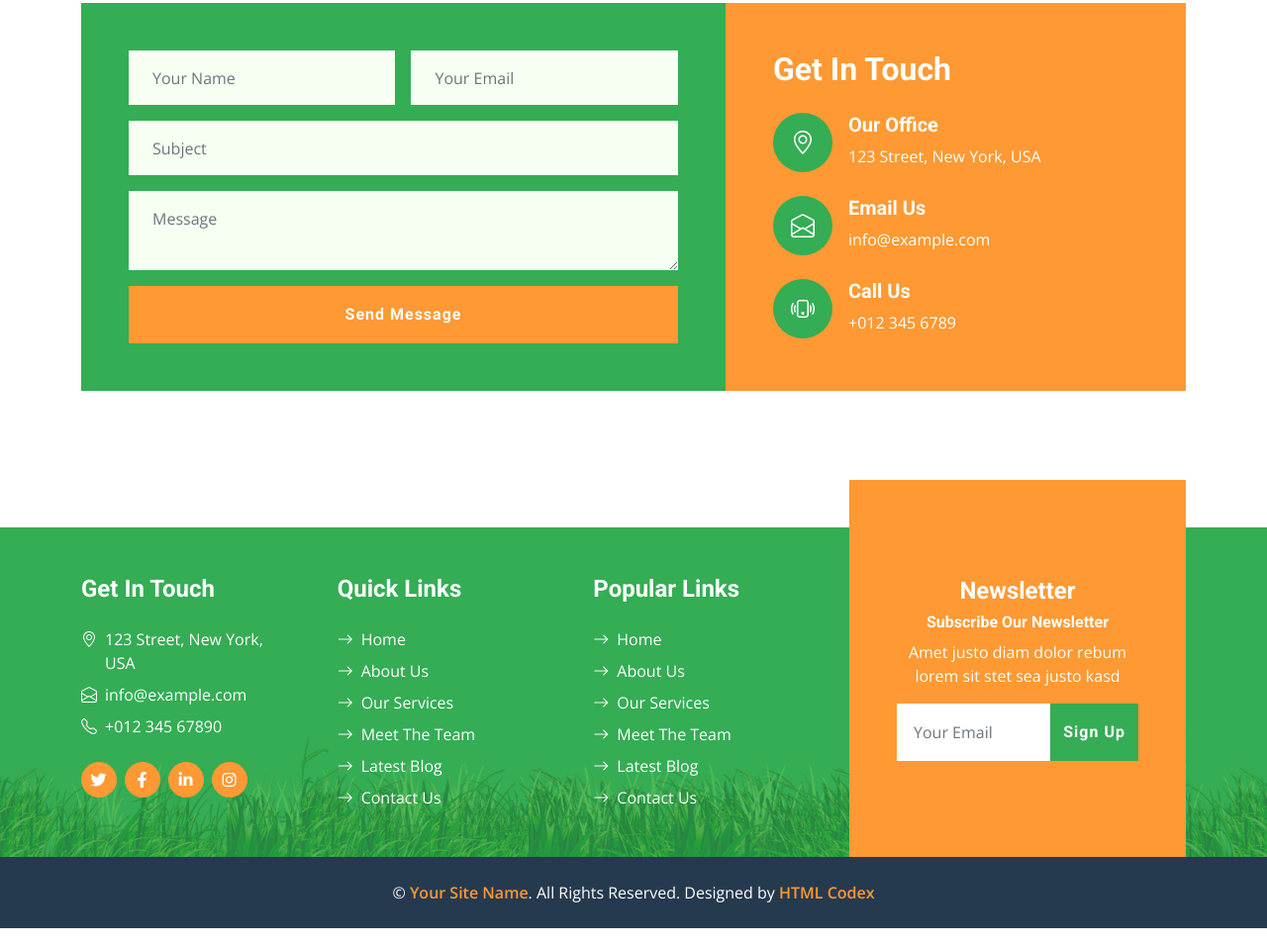
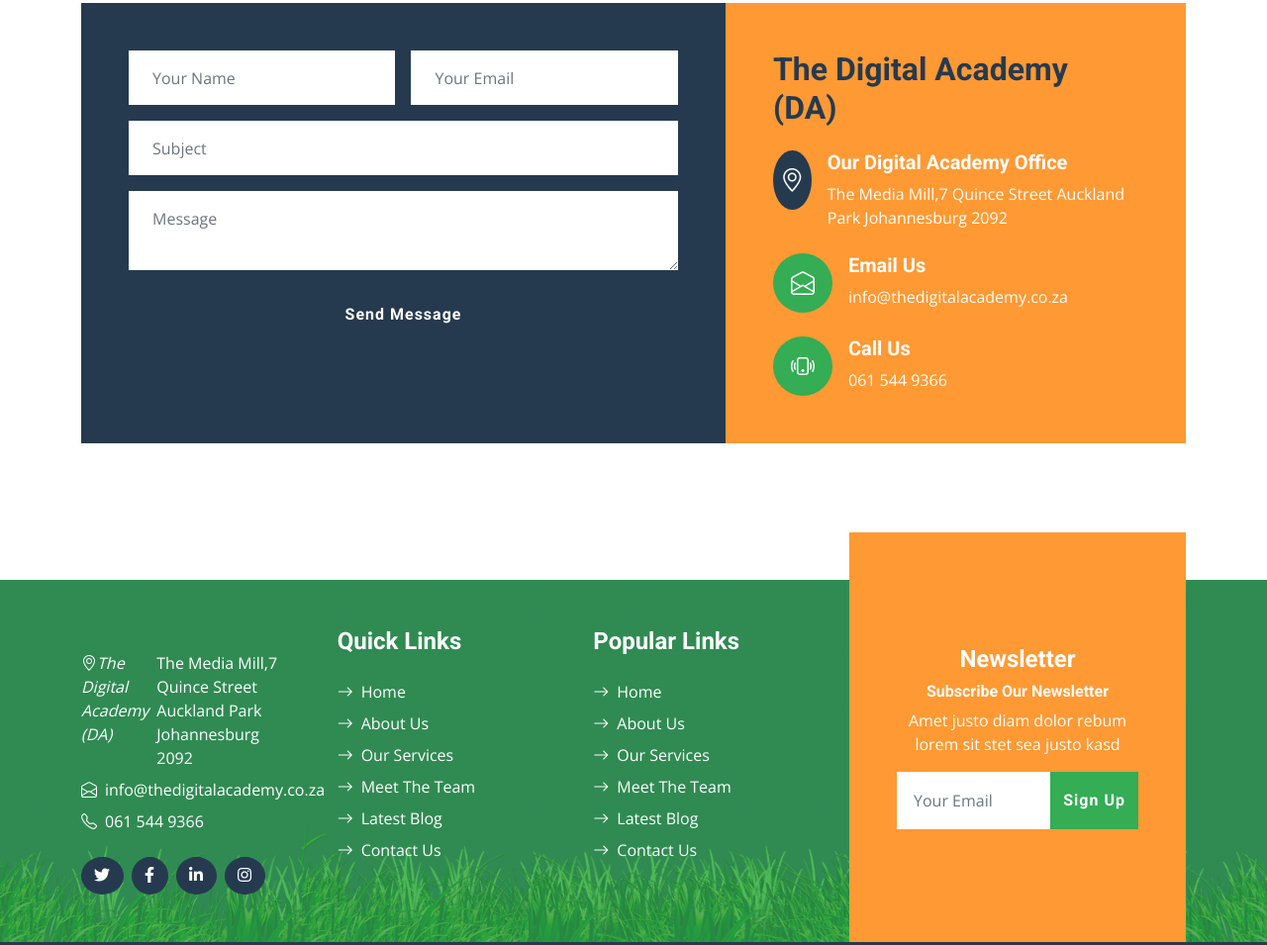
Before and after one commit to The-DigitalAcademy/Bruce_Morakane-DA, a plain HTML site: page contact.html in a window 1280 px wide. Shown: the part 868-1823 px from the top of the page at 99% size. Drawn offline with nearby package versions, Linux system fonts and the light colour scheme.

```diff
--- a/contact.html
+++ b/contact.html
@@ -113,23 +113,23 @@
             </div>
             <div class="row g-0">
                 <div class="col-lg-7">
-                    <div class="bg-primary h-100 p-5">
+                    <div class="bg-dark h-100 p-5">
                         <form>
                             <div class="row g-3">
                                 <div class="col-6">
-                                    <input type="text" class="form-control bg-light border-0 px-4" placeholder="Your Name" style="height: 55px;">
+                                    <input type="text" class="form-control bg-white border-0 px-4" placeholder="Your Name" style="height: 55px;">
                                 </div>
                                 <div class="col-6">
-                                    <input type="email" class="form-control bg-light border-0 px-4" placeholder="Your Email" style="height: 55px;">
+                                    <input type="email" class="form-control bg-white border-0 px-4" placeholder="Your Email" style="height: 55px;">
                                 </div>
                                 <div class="col-12">
-                                    <input type="text" class="form-control bg-light border-0 px-4" placeholder="Subject" style="height: 55px;">
+                                    <input type="text" class="form-control bg-white border-0 px-4" placeholder="Subject" style="height: 55px;">
                                 </div>
                                 <div class="col-12">
-                                    <textarea class="form-control bg-light border-0 px-4 py-3" rows="2" placeholder="Message"></textarea>
+                                    <textarea class="form-control bg-white border-0 px-4 py-3" rows="2" placeholder="Message"></textarea>
                                 </div>
                                 <div class="col-12">
-                                    <button class="btn btn-secondary w-100 py-3" type="submit">Send Message</button>
+                                    <button class="btn btn-dark w-100 py-3" type="submit">Send Message</button>
                                 </div>
                             </div>
                         </form>
@@ -137,14 +137,14 @@
                 </div>
                 <div class="col-lg-5">
                     <div class="bg-secondary h-100 p-5">
-                        <h2 class="text-white mb-4">Get In Touch</h2>
+                        <h2 class="text-dark mb-4">The Digital Academy (DA)</h2>
                         <div class="d-flex mb-4">
-                            <div class="bg-primary rounded-circle d-flex align-items-center justify-content-center" style="width: 60px; height: 60px;">
+                            <div class="bg-dark rounded-circle d-flex align-items-center justify-content-center" style="width: 60px; height: 60px;">
                                 <i class="bi bi-geo-alt fs-4 text-white"></i>
                             </div>
                             <div class="ps-3">
-                                <h5 class="text-white">Our Office</h5>
-                                <span class="text-white">123 Street, New York, USA</span>
+                                <h5 class="text-white">Our Digital Academy Office</h5>
+                                <span class="text-white">The Media Mill,7 Quince Street Auckland Park Johannesburg 2092</span>
                             </div>
                         </div>
                         <div class="d-flex mb-4">
@@ -153,7 +153,7 @@
                             </div>
                             <div class="ps-3">
                                 <h5 class="text-white">Email Us</h5>
-                                <span class="text-white">info@example.com</span>
+                                <span class="text-white">info@thedigitalacademy.co.za</span>
                             </div>
                         </div>
                         <div class="d-flex">
@@ -162,7 +162,7 @@
                             </div>
                             <div class="ps-3">
                                 <h5 class="text-white">Call Us</h5>
-                                <span class="text-white">+012 345 6789</span>
+                                <span class="text-white">061 544 9366</span>
                             </div>
                         </div>
                     </div>
@@ -174,35 +174,35 @@
 
 
     <!-- Footer Start -->
-    <div class="container-fluid bg-footer bg-primary text-white mt-5">
+    <div class="container-fluid bg-footer bg-dark text-white mt-5">
         <div class="container">
             <div class="row gx-5">
                 <div class="col-lg-8 col-md-6">
                     <div class="row gx-5">
                         <div class="col-lg-4 col-md-12 pt-5 mb-5">
-                            <h4 class="text-white mb-4">Get In Touch</h4>
+                            <h4 class="text-white mb-4"></h4>
                             <div class="d-flex mb-2">
-                                <i class="bi bi-geo-alt text-white me-2"></i>
-                                <p class="text-white mb-0">123 Street, New York, USA</p>
+                                <i class="bi bi-geo-alt text-white me-2">The Digital Academy (DA)</i>
+                                <p class="text-white mb-0">The Media Mill,7 Quince Street Auckland Park Johannesburg 2092</p>
                             </div>
                             <div class="d-flex mb-2">
                                 <i class="bi bi-envelope-open text-white me-2"></i>
-                                <p class="text-white mb-0">info@example.com</p>
+                                <p class="text-white mb-0">info@thedigitalacademy.co.za</p>
                             </div>
                             <div class="d-flex mb-2">
                                 <i class="bi bi-telephone text-white me-2"></i>
-                                <p class="text-white mb-0">+012 345 67890</p>
+                                <p class="text-white mb-0">061 544 9366</p>
                             </div>
                             <div class="d-flex mt-4">
-                                <a class="btn btn-secondary btn-square rounded-circle me-2" href="#"><i class="fab fa-twitter"></i></a>
-                                <a class="btn btn-secondary btn-square rounded-circle me-2" href="#"><i class="fab fa-facebook-f"></i></a>
-                                <a class="btn btn-secondary btn-square rounded-circle me-2" href="#"><i class="fab fa-linkedin-in"></i></a>
-                                <a class="btn btn-secondary btn-square rounded-circle" href="#"><i class="fab fa-instagram"></i></a>
+                                <a class="btn btn-secondary btn-dark rounded-circle me-2" href="#"><i class="fab fa-twitter"></i></a>
+                                <a class="btn btn-secondary btn-dark rounded-circle me-2" href="#"><i class="fab fa-facebook-f"></i></a>
+                                <a class="btn btn-secondary btn-dark rounded-circle me-2" href="#"><i class="fab fa-linkedin-in"></i></a>
+                                <a class="btn btn-secondary btn-dark rounded-circle"      href="#"><i class="fab fa-instagram"></i></a>
                             </div>
                         </div>
                         <div class="col-lg-4 col-md-12 pt-0 pt-lg-5 mb-5">
                             <h4 class="text-white mb-4">Quick Links</h4>
-                            <div class="d-flex flex-column justify-content-start">
+                            <div class="d-flex flex-column justify-content-dark">
                                 <a class="text-white mb-2" href="#"><i class="bi bi-arrow-right text-white me-2"></i>Home</a>
                                 <a class="text-white mb-2" href="#"><i class="bi bi-arrow-right text-white me-2"></i>About Us</a>
                                 <a class="text-white mb-2" href="#"><i class="bi bi-arrow-right text-white me-2"></i>Our Services</a>
@@ -213,7 +213,7 @@
                         </div>
                         <div class="col-lg-4 col-md-12 pt-0 pt-lg-5 mb-5">
                             <h4 class="text-white mb-4">Popular Links</h4>
-                            <div class="d-flex flex-column justify-content-start">
+                            <div class="d-flex flex-column justify-content-dark">
                                 <a class="text-white mb-2" href="#"><i class="bi bi-arrow-right text-white me-2"></i>Home</a>
                                 <a class="text-white mb-2" href="#"><i class="bi bi-arrow-right text-white me-2"></i>About Us</a>
                                 <a class="text-white mb-2" href="#"><i class="bi bi-arrow-right text-white me-2"></i>Our Services</a>
```
